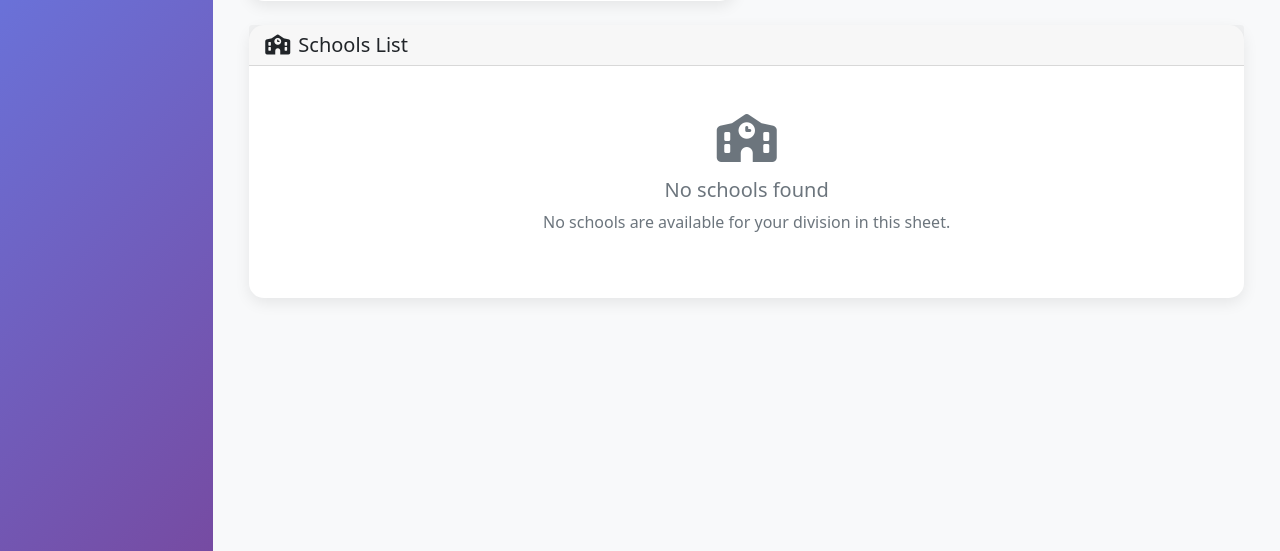
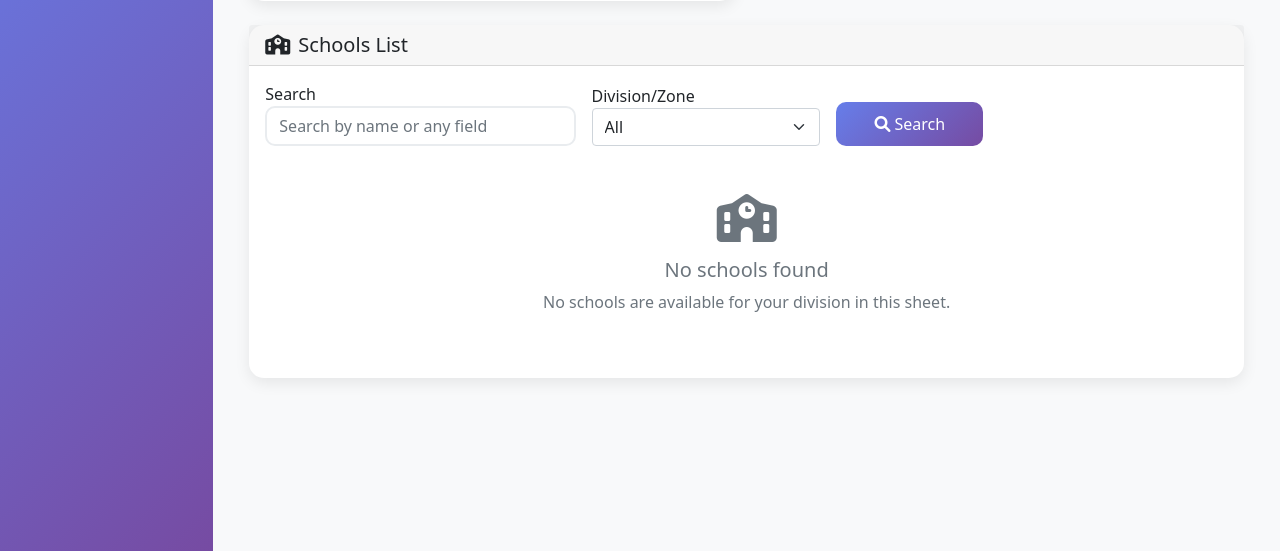
Before and after one commit to deathwalker741/mohandb, a Flask app: template templates/sheet_view.html in a window 1280 px wide. Shown: the part 249-800 px from the top of the page. Run offline with Flask 3, Linux system fonts and the light colour scheme; the template is opened without the code that fills it, so the values that code supplies are empty.

Commit message:
feat: add search bar and filters to dashboard pages

```diff
--- a/app.py
+++ b/app.py
@@ -89,13 +89,31 @@ def view_sheet(table_name):
         flash('Sheet not found!', 'error')
         return redirect(url_for('index'))
 
+    # Get search and filter parameters
+    search = request.args.get('search', '').strip()
+    division = request.args.get('division', '').strip()
+
+    # Build SQL query with filters
+    sql = f"SELECT * FROM {table_name}"
+    filters = []
+    params = {}
+    if search:
+        # Search in all text columns (school name, etc.)
+        filters.append("(" + " OR ".join([f"LOWER(CAST({col} AS TEXT)) LIKE :search" for col in ['name', 'school_name']]) + ")")
+        params['search'] = f"%{search.lower()}%"
+    if division:
+        filters.append("(division = :division OR zone = :division)")
+        params['division'] = division
+    if filters:
+        sql += " WHERE " + " AND ".join(filters)
+    sql += " ORDER BY id;"
+
     with engine.connect() as connection:
-        query = text(f"SELECT * FROM {table_name} ORDER BY id;")
-        result = connection.execute(query).mappings().all()
+        query = text(sql)
+        result = connection.execute(query, params).mappings().all()
         columns = result[0].keys() if result else []
 
     user = session['user']
-    # Create a mutable copy of each school row
     schools_list = [dict(school) for school in result]
     for school in schools_list:
         school['can_edit'] = can_edit_school(user, school)
--- a/templates/sheet_view.html
+++ b/templates/sheet_view.html
@@ -48,6 +48,30 @@
         <h5 class="mb-0">
             <i class="fas fa-school me-2"></i>Schools List
         </h5>
+    </div>
+    <!-- Search and Filter Bar -->
+    <div class="card-body pb-0">
+        <form class="row g-3 align-items-end" method="get">
+            <div class="col-md-4">
+                <label for="search" class="form-label mb-0">Search</label>
+                <input type="text" class="form-control" id="search" name="search" placeholder="Search by name or any field" value="{{ request.args.get('search', '') }}">
+            </div>
+            <div class="col-md-3">
+                <label for="division" class="form-label mb-0">Division/Zone</label>
+                <select class="form-select" id="division" name="division">
+                    <option value="">All</option>
+                    {% set divisions = schools | map(attribute='Division') | list %}
+                    {% for div in divisions|unique %}
+                        {% if div %}
+                        <option value="{{ div }}" {% if request.args.get('division') == div %}selected{% endif %}>{{ div }}</option>
+                        {% endif %}
+                    {% endfor %}
+                </select>
+            </div>
+            <div class="col-md-2">
+                <button type="submit" class="btn btn-primary w-100"><i class="fas fa-search me-1"></i>Search</button>
+            </div>
+        </form>
     </div>
     <div class="card-body p-0">
         {% if schools %}
```
Also changed, not shown: 1 other file.
